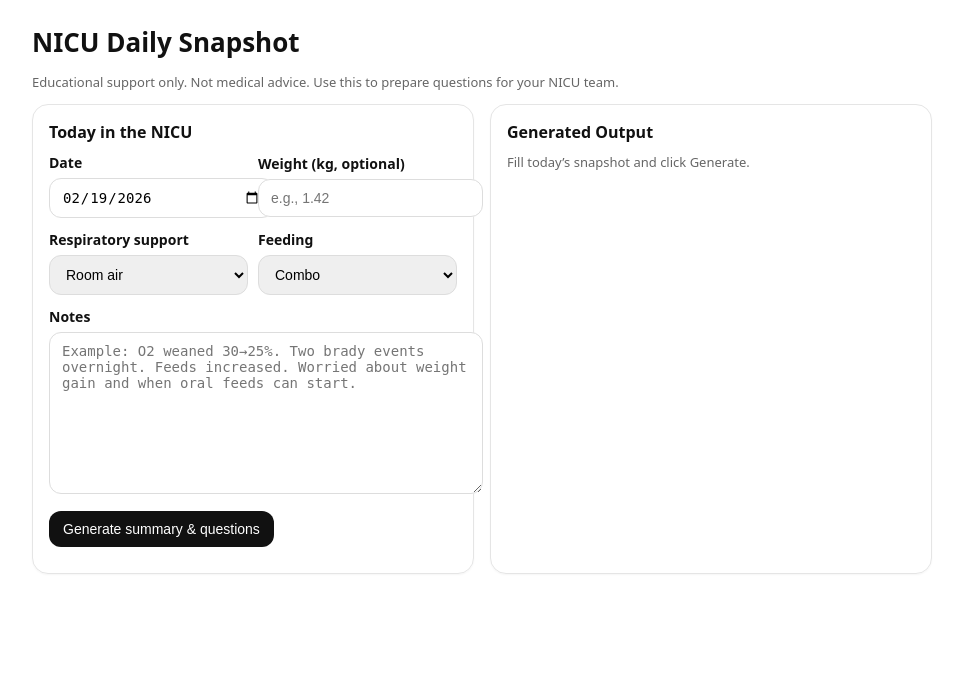
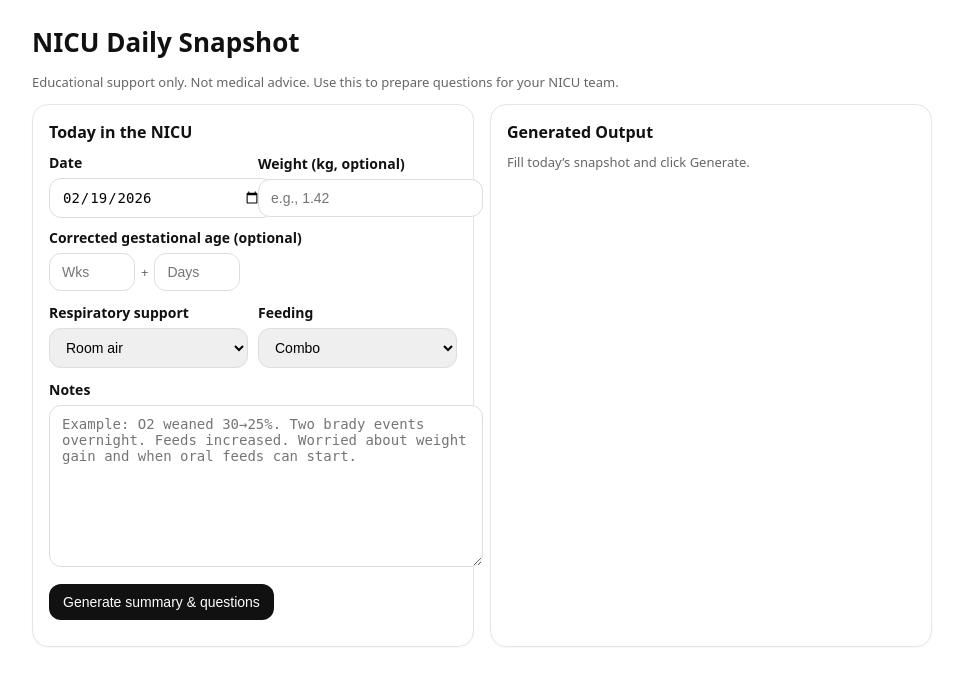
Before and after one commit to sekhongurkirat/NICU_compass, a FastAPI app: page / in a window 1280 px wide. Shown: the top 686 px of the page, without its empty margins (158-1121 px from the left). Run offline with FastAPI, Linux system fonts and the light colour scheme.

Commit message:
Add corrected gestational age (CGA) tracking field
Adds optional week+day CGA inputs to the form and passes the validated
value (e.g. "32+4 weeks") to the LLM prompt so generated summaries and
questions are age-appropriate for the baby's stage.

```diff
--- a/main.py
+++ b/main.py
@@ -58,6 +58,8 @@ async def generate(
     respSupport: str = Form(...),
     feedingMethod: str = Form(...),
     weightKg: Optional[str] = Form(None),
+    cgaWeeks: Optional[str] = Form(None),
+    cgaDays: Optional[str] = Form(None),
     notes: Optional[str] = Form(None),
 ):
     api_key = os.getenv("OPENAI_API_KEY")
@@ -69,6 +71,16 @@ async def generate(
     feedingMethod = clamp_text(feedingMethod, 30)
     weightKg = clamp_text(weightKg, 20) if weightKg else None
     notes = clamp_text(notes, 1200) if notes else None
+
+    cga: Optional[str] = None
+    if cgaWeeks:
+        try:
+            w = int(cgaWeeks)
+            d = int(cgaDays) if cgaDays else 0
+            if 22 <= w <= 44 and 0 <= d <= 6:
+                cga = f"{w}+{d}"
+        except ValueError:
+            pass
 
     if not notes and not weightKg and respSupport == "Room air" and feedingMethod == "Combo":
         return empty_payload()
@@ -100,6 +112,7 @@ Rules:
     user = f"""
 Today's info:
 Date: {dateISO}
+Corrected gestational age: {cga + " weeks" if cga else "unknown"}
 Respiratory support: {respSupport}
 Feeding: {feedingMethod}
 Weight (kg): {weightKg or "unknown"}
--- a/templates/index.html
+++ b/templates/index.html
@@ -41,6 +41,15 @@
             <div style="flex:1; min-width: 180px;">
               <label>Weight (kg, optional)</label>
               <input id="weightKg" type="text" placeholder="e.g., 1.42" />
+            </div>
+
+            <div style="flex:1; min-width: 180px;">
+              <label>Corrected gestational age (optional)</label>
+              <div style="display:flex; gap:6px; align-items:center;">
+                <input id="cgaWeeks" type="number" min="22" max="44" placeholder="Wks" style="width:60px;" />
+                <span class="muted">+</span>
+                <input id="cgaDays" type="number" min="0" max="6" placeholder="Days" style="width:60px;" />
+              </div>
             </div>
           </div>
 
@@ -153,6 +162,8 @@
         form.append('respSupport', document.getElementById('respSupport').value);
         form.append('feedingMethod', document.getElementById('feedingMethod').value);
         form.append('weightKg', document.getElementById('weightKg').value);
+        form.append('cgaWeeks', document.getElementById('cgaWeeks').value);
+        form.append('cgaDays', document.getElementById('cgaDays').value);
         form.append('notes', document.getElementById('notes').value);
 
         try {
```
